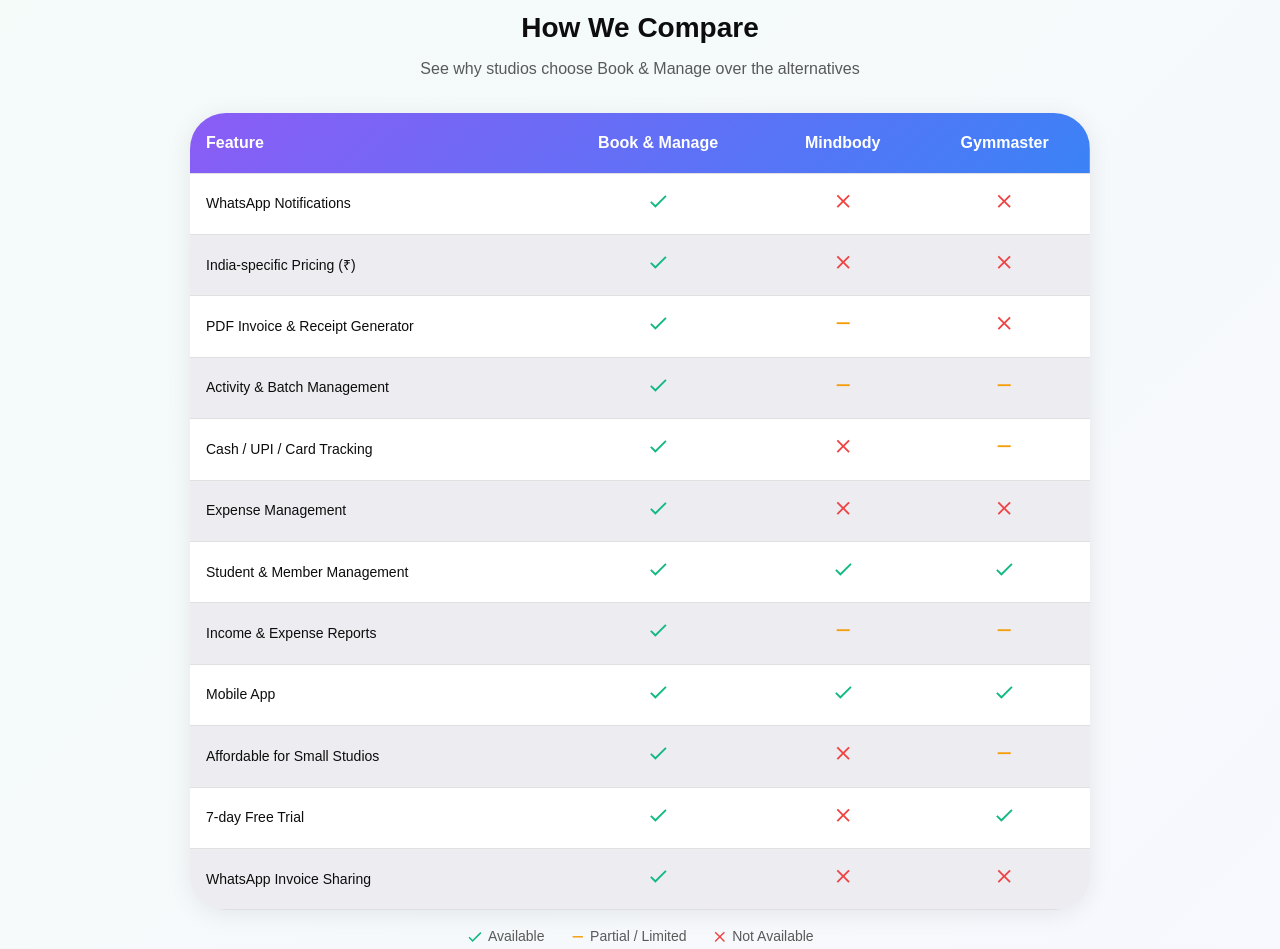
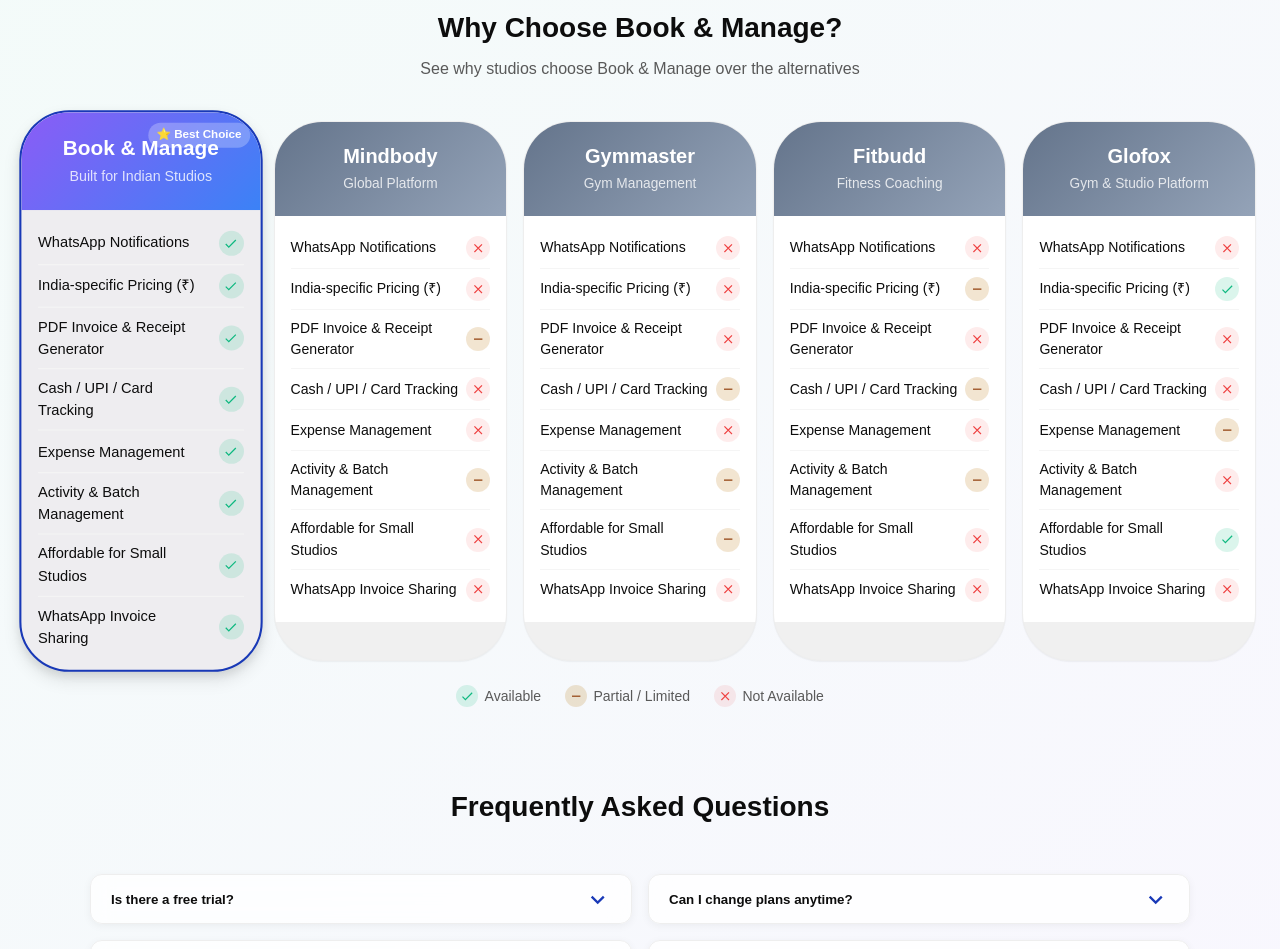
Before and after one commit to bnm15012/studio_frontend, a React (Vite) app: page /#/ in a window 1280 px wide. Shown: the part 6220-7169 px from the top of the page. Built offline with nearby package versions, Linux system fonts and the light colour scheme; no server answers.

Commit message:
updated page

```diff
--- a/src/Pages/Pricing/PricingSection.jsx
+++ b/src/Pages/Pricing/PricingSection.jsx
@@ -1,4 +1,4 @@
-import { Box, Typography, Container, Chip, Accordion, AccordionSummary, AccordionDetails, Table, TableBody, TableCell, TableContainer, TableHead, TableRow, Paper } from "@mui/material";
+import { Box, Typography, Container, Chip, Accordion, AccordionSummary, AccordionDetails, Paper } from "@mui/material";
 import { Star as StarIcon, ExpandMore as ExpandMoreIcon, Check as CheckIcon, Close as CloseIcon, Remove as RemoveIcon } from "@mui/icons-material";
 import PricingPlanCards from "./PricingPlanCards";
 
@@ -7,18 +7,14 @@ const CrossCell = () => <CloseIcon sx={{ color: "#EF4444", fontSize: "1.4rem" }}
 const PartialCell = () => <RemoveIcon sx={{ color: "#F59E0B", fontSize: "1.4rem" }} />;
 
 const comparisonRows = [
-    { feature: "WhatsApp Notifications",         bnm: true,    mindbody: false,  gymmaster: false  },
-    { feature: "India-specific Pricing (₹)",     bnm: true,    mindbody: false,  gymmaster: false  },
-    { feature: "PDF Invoice & Receipt Generator",bnm: true,    mindbody: "partial", gymmaster: false },
-    { feature: "Activity & Batch Management",    bnm: true,    mindbody: "partial", gymmaster: "partial" },
-    { feature: "Cash / UPI / Card Tracking",     bnm: true,    mindbody: false,  gymmaster: "partial" },
-    { feature: "Expense Management",             bnm: true,    mindbody: false,  gymmaster: false  },
-    { feature: "Student & Member Management",    bnm: true,    mindbody: true,   gymmaster: true   },
-    { feature: "Income & Expense Reports",       bnm: true,    mindbody: "partial", gymmaster: "partial" },
-    { feature: "Mobile App",                     bnm: true,    mindbody: true,   gymmaster: true   },
-    { feature: "Affordable for Small Studios",   bnm: true,    mindbody: false,  gymmaster: "partial" },
-    { feature: "7-day Free Trial",               bnm: true,    mindbody: false,  gymmaster: true   },
-    { feature: "WhatsApp Invoice Sharing",       bnm: true,    mindbody: false,  gymmaster: false  },
+    { feature: "WhatsApp Notifications",         bnm: true, mindbody: false,     gymmaster: false,     fitbudd: false,     excel: false     },
+    { feature: "India-specific Pricing (₹)",     bnm: true, mindbody: false,     gymmaster: false,     fitbudd: "partial", excel: true      },
+    { feature: "PDF Invoice & Receipt Generator",bnm: true, mindbody: "partial", gymmaster: false,     fitbudd: false,     excel: false     },
+    { feature: "Cash / UPI / Card Tracking",     bnm: true, mindbody: false,     gymmaster: "partial", fitbudd: "partial", excel: false     },
+    { feature: "Expense Management",             bnm: true, mindbody: false,     gymmaster: false,     fitbudd: false,     excel: "partial"  },
+    { feature: "Activity & Batch Management",    bnm: true, mindbody: "partial", gymmaster: "partial", fitbudd: "partial", excel: false     },
+    { feature: "Affordable for Small Studios",   bnm: true, mindbody: false,     gymmaster: "partial", fitbudd: false,     excel: true      },
+    { feature: "WhatsApp Invoice Sharing",       bnm: true, mindbody: false,     gymmaster: false,     fitbudd: false,     excel: false     },
 ];
 
 const renderCell = (val) => {
@@ -149,104 +145,166 @@ const PricingSection = () => {
                 </Box>
                 <PricingPlanCards />
 
-                {/* Comparison Table */}
-                <Box sx={{ maxWidth: 900, mx: "auto", mb: 10 }}>
+                {/* Comparison Section */}
+                <Box sx={{ maxWidth: 1400, mx: "auto", mb: 10 }}>
                     <Typography variant="h4" sx={{ textAlign: "center", fontWeight: "bold", mb: 1 }}>
-                        How We Compare
+                        Why Choose Book & Manage?
                     </Typography>
-                    <Typography variant="body1" sx={{ textAlign: "center", color: "text.secondary", mb: 4 }}>
+                    <Typography variant="body1" sx={{ textAlign: "center", color: "text.secondary", mb: 5 }}>
                         See why studios choose Book & Manage over the alternatives
                     </Typography>
-                    <TableContainer component={Paper} sx={{ borderRadius: 3, boxShadow: "0 4px 24px rgba(0,0,0,0.08)", overflow: "hidden" }}>
-                        <Table>
-                            <TableHead>
-                                <TableRow sx={{ background: "linear-gradient(135deg, #8B5CF6 0%, #3B82F6 100%)" }}>
-                                    <TableCell sx={{ color: "white", fontWeight: 700, fontSize: "1rem", width: "40%" }}>
-                                        Feature
-                                    </TableCell>
-                                    <TableCell align="center" sx={{ color: "white", fontWeight: 700, fontSize: "1rem" }}>
-                                        Book & Manage
-                                    </TableCell>
-                                    <TableCell align="center" sx={{ color: "white", fontWeight: 700, fontSize: "1rem" }}>
-                                        Mindbody
-                                    </TableCell>
-                                    <TableCell align="center" sx={{ color: "white", fontWeight: 700, fontSize: "1rem" }}>
-                                        Gymmaster
-                                    </TableCell>
-                                </TableRow>
-                            </TableHead>
-                            <TableBody>
-                                {comparisonRows.map((row, index) => (
-                                    <TableRow
-                                        key={index}
+
+                    <Box sx={{ display: "grid", gridTemplateColumns: { xs: "1fr", sm: "1fr 1fr", lg: "repeat(5, 1fr)" }, gap: 2 }}>
+                        {[
+                            {
+                                name: "Book & Manage",
+                                subtitle: "Built for Indian Studios",
+                                highlight: true,
+                                color: "linear-gradient(135deg, #8B5CF6 0%, #3B82F6 100%)",
+                                features: comparisonRows.map(r => ({ label: r.feature, val: r.bnm })),
+                            },
+                            {
+                                name: "Mindbody",
+                                subtitle: "Global Platform",
+                                highlight: false,
+                                color: "linear-gradient(135deg, #64748B 0%, #94A3B8 100%)",
+                                features: comparisonRows.map(r => ({ label: r.feature, val: r.mindbody })),
+                            },
+                            {
+                                name: "Gymmaster",
+                                subtitle: "Gym Management",
+                                highlight: false,
+                                color: "linear-gradient(135deg, #64748B 0%, #94A3B8 100%)",
+                                features: comparisonRows.map(r => ({ label: r.feature, val: r.gymmaster })),
+                            },
+                            {
+                                name: "Fitbudd",
+                                subtitle: "Fitness Coaching",
+                                highlight: false,
+                                color: "linear-gradient(135deg, #64748B 0%, #94A3B8 100%)",
+                                features: comparisonRows.map(r => ({ label: r.feature, val: r.fitbudd })),
+                            },
+                            {
+                                name: "Glofox",
+                                subtitle: "Gym & Studio Platform",
+                                highlight: false,
+                                color: "linear-gradient(135deg, #64748B 0%, #94A3B8 100%)",
+                                features: comparisonRows.map(r => ({ label: r.feature, val: r.excel })),
+                            },
+                        ].map((app, i) => (
+                            <Paper
+                                key={i}
+                                elevation={app.highlight ? 8 : 1}
                                 sx={{
-                                            backgroundColor: index % 2 === 0 ? "#fff" : "rgba(139, 92, 246, 0.03)",
-                                            "&:hover": { backgroundColor: "rgba(139, 92, 246, 0.06)" },
+                                    borderRadius: 4,
+                                    overflow: "hidden",
+                                    border: app.highlight ? "2px solid" : "1px solid",
+                                    borderColor: app.highlight ? "primary.main" : "grey.200",
+                                    transform: app.highlight ? { md: "scale(1.04)" } : "scale(1)",
+                                    transition: "transform 0.3s ease, box-shadow 0.3s ease",
+                                    "&:hover": { transform: app.highlight ? { md: "scale(1.06)" } : "translateY(-4px)", boxShadow: "0 16px 40px rgba(139,92,246,0.15)" },
                                 }}
                             >
-                                        <TableCell sx={{ fontWeight: 500, color: "text.primary" }}>
-                                            {row.feature}
-                                        </TableCell>
-                                        <TableCell align="center">{renderCell(row.bnm)}</TableCell>
-                                        <TableCell align="center">{renderCell(row.mindbody)}</TableCell>
-                                        <TableCell align="center">{renderCell(row.gymmaster)}</TableCell>
-                                    </TableRow>
+                                {/* Card Header */}
+                                <Box sx={{ background: app.color, px: 3, py: 2.5, textAlign: "center", position: "relative" }}>
+                                    {app.highlight && (
+                                        <Chip label="⭐ Best Choice" size="small" sx={{ position: "absolute", top: 10, right: 10, background: "rgba(255,255,255,0.25)", color: "white", fontWeight: 700, fontSize: "0.7rem" }} />
+                                    )}
+                                    <Typography variant="h6" sx={{ color: "white", fontWeight: 800 }}>{app.name}</Typography>
+                                    <Typography variant="caption" sx={{ color: "rgba(255,255,255,0.8)" }}>{app.subtitle}</Typography>
+                                </Box>
+
+                                {/* Features */}
+                                <Box sx={{ px: 2, py: 1.5, backgroundColor: app.highlight ? "rgba(139,92,246,0.02)" : "#fff" }}>
+                                    {app.features.map((f, fi) => (
+                                        <Box
+                                            key={fi}
+                                            sx={{
+                                                display: "flex",
+                                                alignItems: "center",
+                                                justifyContent: "space-between",
+                                                py: 1,
+                                                borderBottom: fi < app.features.length - 1 ? "1px solid" : "none",
+                                                borderColor: "grey.100",
+                                            }}
+                                        >
+                                            <Typography variant="body2" sx={{ color: "text.primary", fontWeight: 400, fontSize: "0.88rem" }}>
+                                                {f.label}
+                                            </Typography>
+                                            <Box sx={{ flexShrink: 0, ml: 1 }}>
+                                                {f.val === true && (
+                                                    <Box sx={{ width: 24, height: 24, borderRadius: "50%", background: "rgba(16,185,129,0.15)", display: "flex", alignItems: "center", justifyContent: "center" }}>
+                                                        <CheckIcon sx={{ color: "#10B981", fontSize: "0.9rem" }} />
+                                                    </Box>
+                                                )}
+                                                {f.val === false && (
+                                                    <Box sx={{ width: 24, height: 24, borderRadius: "50%", background: "rgba(239,68,68,0.1)", display: "flex", alignItems: "center", justifyContent: "center" }}>
+                                                        <CloseIcon sx={{ color: "#EF4444", fontSize: "0.9rem" }} />
+                                                    </Box>
+                                                )}
+                                                {f.val === "partial" && (
+                                                    <Box sx={{ width: 24, height: 24, borderRadius: "50%", background: "rgba(180,110,0,0.18)", display: "flex", alignItems: "center", justifyContent: "center" }}>
+                                                        <RemoveIcon sx={{ color: "#92400E", fontSize: "0.9rem" }} />
+                                                    </Box>
+                                                )}
+                                            </Box>
+                                        </Box>
                                     ))}
-                            </TableBody>
-                        </Table>
-                    </TableContainer>
+                                </Box>
+                            </Paper>
+                        ))}
+                    </Box>
+
                     {/* Legend */}
-                    <Box sx={{ display: "flex", gap: 3, justifyContent: "center", mt: 2, flexWrap: "wrap" }}>
-                        <Box sx={{ display: "flex", alignItems: "center", gap: 0.5 }}>
-                            <CheckIcon sx={{ color: "#10B981", fontSize: "1.1rem" }} />
-                            <Typography variant="body2" color="text.secondary">Available</Typography>
+                    <Box sx={{ display: "flex", gap: 3, justifyContent: "center", mt: 3, flexWrap: "wrap" }}>
+                        {[
+                            { icon: <CheckIcon sx={{ color: "#10B981", fontSize: "0.9rem" }} />, label: "Available", bg: "rgba(16,185,129,0.15)" },
+                            { icon: <RemoveIcon sx={{ color: "#92400E", fontSize: "0.9rem" }} />, label: "Partial / Limited", bg: "rgba(180,110,0,0.18)" },
+                            { icon: <CloseIcon sx={{ color: "#EF4444", fontSize: "0.9rem" }} />, label: "Not Available", bg: "rgba(239,68,68,0.1)" },
+                        ].map((item, i) => (
+                            <Box key={i} sx={{ display: "flex", alignItems: "center", gap: 0.8 }}>
+                                <Box sx={{ width: 22, height: 22, borderRadius: "50%", background: item.bg, display: "flex", alignItems: "center", justifyContent: "center" }}>
+                                    {item.icon}
                                 </Box>
-                        <Box sx={{ display: "flex", alignItems: "center", gap: 0.5 }}>
-                            <RemoveIcon sx={{ color: "#F59E0B", fontSize: "1.1rem" }} />
-                            <Typography variant="body2" color="text.secondary">Partial / Limited</Typography>
+                                <Typography variant="body2" color="text.secondary">{item.label}</Typography>
                             </Box>
-                        <Box sx={{ display: "flex", alignItems: "center", gap: 0.5 }}>
-                            <CloseIcon sx={{ color: "#EF4444", fontSize: "1.1rem" }} />
-                            <Typography variant="body2" color="text.secondary">Not Available</Typography>
-                        </Box>
+                        ))}
                     </Box>
                 </Box>
 
                 {/* FAQ Section */}
-                <Box sx={{ maxWidth: 900, mx: "auto" }}>
-                    <Typography
-                        variant="h4"
-                        sx={{ textAlign: "center", fontWeight: "bold", mb: 6 }}
-                    >
+                <Box sx={{ maxWidth: 1100, mx: "auto" }}>
+                    <Typography variant="h4" sx={{ textAlign: "center", fontWeight: "bold", mb: 6 }}>
                         Frequently Asked Questions
                     </Typography>
-                    <Box sx={{ display: "flex", flexDirection: "column", gap: 2 }}>
+                    <Box sx={{
+                        display: "grid",
+                        gridTemplateColumns: { xs: "1fr", md: "1fr 1fr" },
+                        gap: 2,
+                        alignItems: "start",
+                    }}>
                         {faqs.map((faq, index) => (
                             <Accordion
                                 key={index}
                                 sx={{
                                     backgroundColor: "rgba(255, 255, 255, 0.8)",
                                     backdropFilter: "blur(10px)",
-                                    border: "1px solid rgba(255, 255, 255, 0.2)",
+                                    border: "1px solid",
+                                    borderColor: "grey.200",
+                                    borderRadius: "12px !important",
                                     "&:before": { display: "none" },
-                                    boxShadow: "none",
+                                    boxShadow: "0 2px 8px rgba(0,0,0,0.05)",
+                                    "&:hover": { borderColor: "primary.light", boxShadow: "0 4px 16px rgba(139,92,246,0.1)" },
+                                    transition: "box-shadow 0.2s, border-color 0.2s",
                                 }}
                             >
                                 <AccordionSummary
-                                    expandIcon={<ExpandMoreIcon />}
-                                    sx={{
-                                        fontWeight: 600,
-                                        color: "text.primary",
-                                    }}
+                                    expandIcon={<ExpandMoreIcon sx={{ color: "primary.main" }} />}
+                                    sx={{ fontWeight: 600, color: "text.primary", px: 2.5 }}
                                 >
                                     {faq.question}
                                 </AccordionSummary>
-                                <AccordionDetails
-                                    sx={{
-                                        color: "text.secondary",
-                                        lineHeight: 1.6,
-                                    }}
-                                >
+                                <AccordionDetails sx={{ color: "text.secondary", lineHeight: 1.7, px: 2.5, pb: 2.5 }}>
                                     {faq.answer}
                                 </AccordionDetails>
                             </Accordion>
```
Lines whose indentation alone changed are shown as unchanged.
